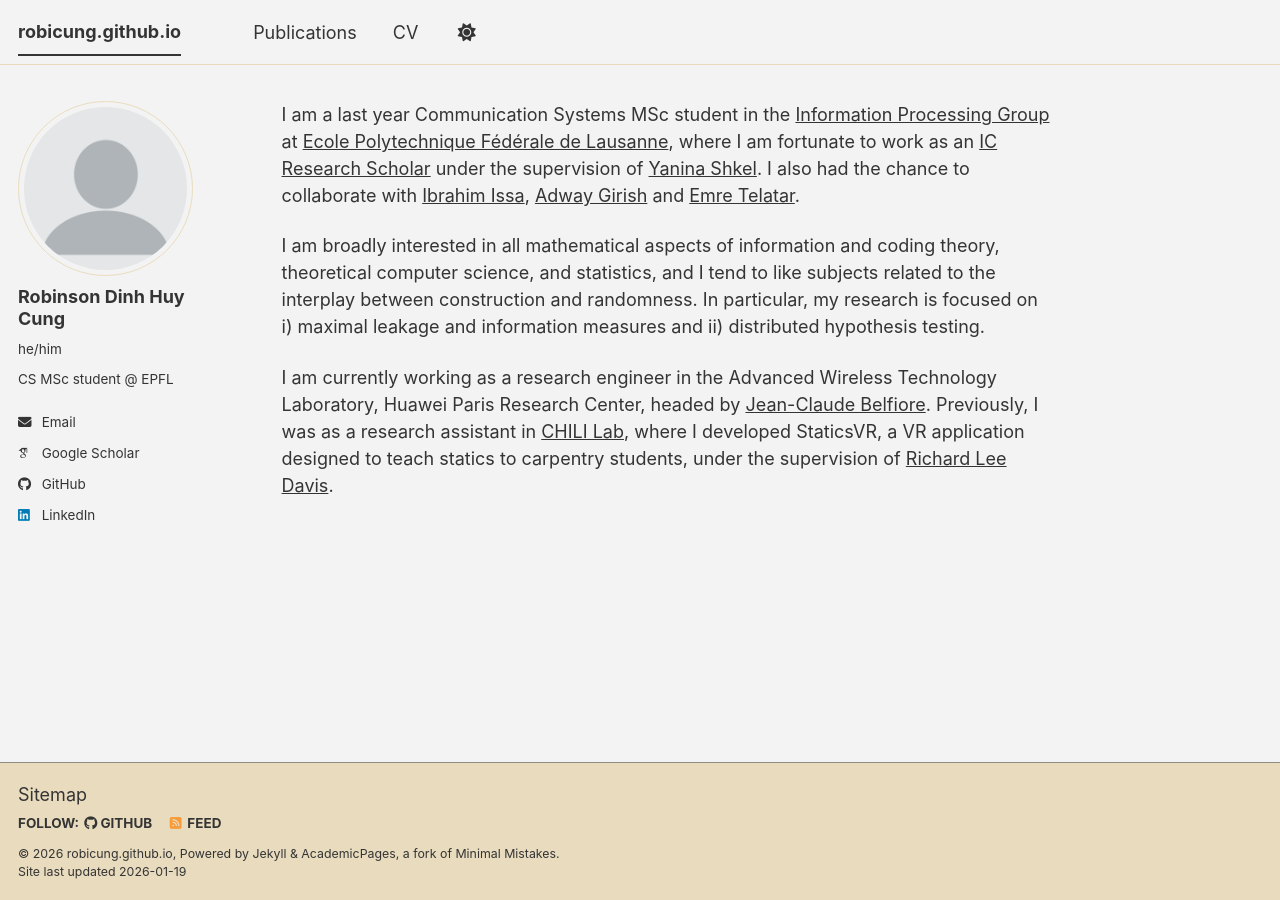
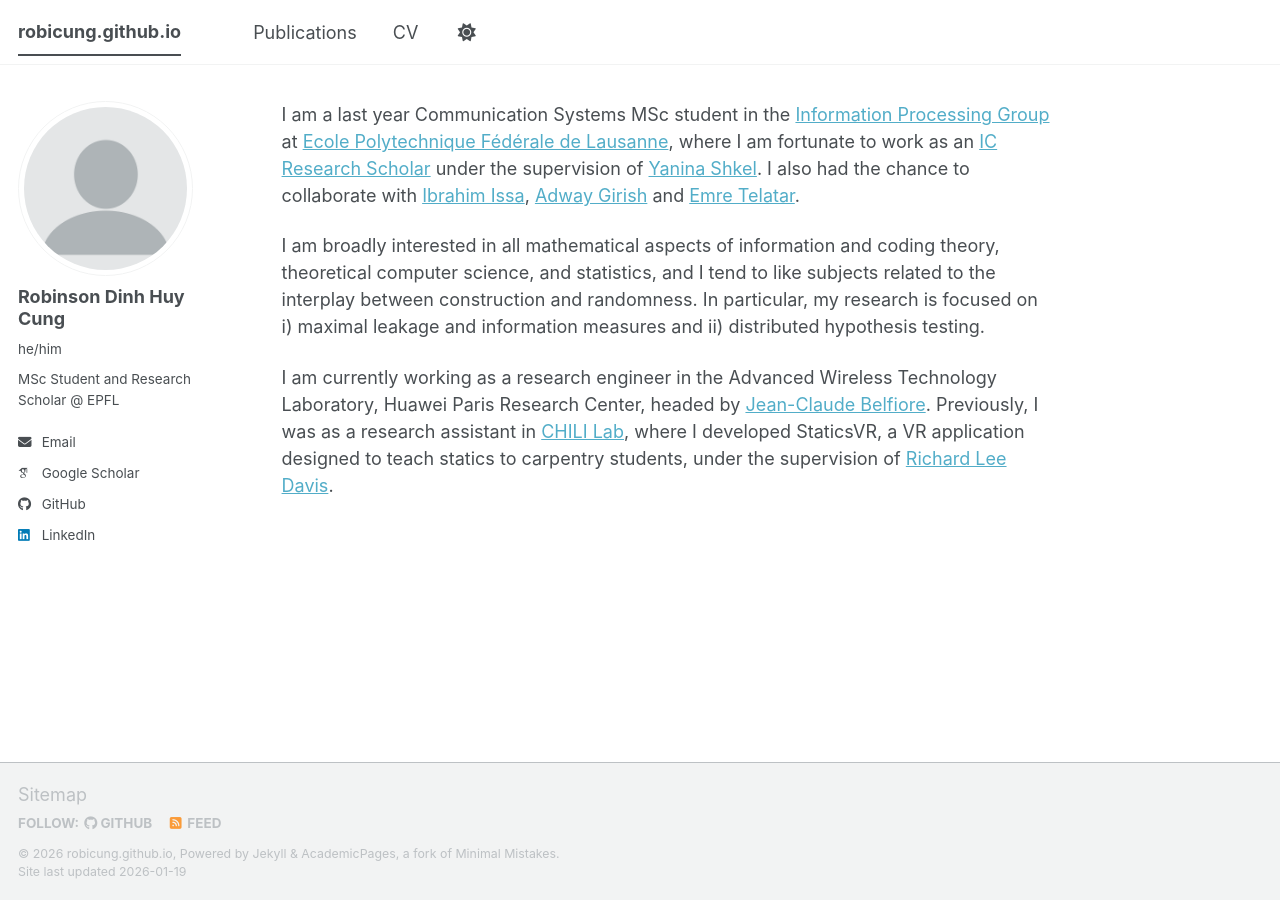
Before and after one commit to robicung/robicung.github.io, a Jekyll site: the page built from _pages/about.md, in a window 1280 px wide. Built offline with Jekyll 4.4.1, drawn with Linux system fonts in a browser that asks for light colours; some web fonts are replaced; a script bundle is joined from its source files by our own code; library files that are not in the unit come from our copies.

Commit message:
Update site theme and bio in config file

```diff
--- a/_config.yml
+++ b/_config.yml
@@ -8,7 +8,7 @@
 
 # Basic Site Settings
 locale                   : "en-US"
-site_theme               : "dirt" # The available themes options are "default", "air", "sunrise", "mint", "dirt" and "contrast"
+site_theme               : "default" # The available themes options are "default", "air", "sunrise", "mint", "dirt" and "contrast"
 title                    :
 title_separator          :
 name                     : &name
@@ -26,7 +26,7 @@ author:
   avatar           : "profile.png"
   name             : "Robinson Dinh Huy Cung"
   pronouns         : "he/him"
-  bio              : "CS MSc student @ EPFL"
+  bio              : "MSc Student and Research Scholar @ EPFL"
   location         :
   employer         :
   uri              : # URL
```
